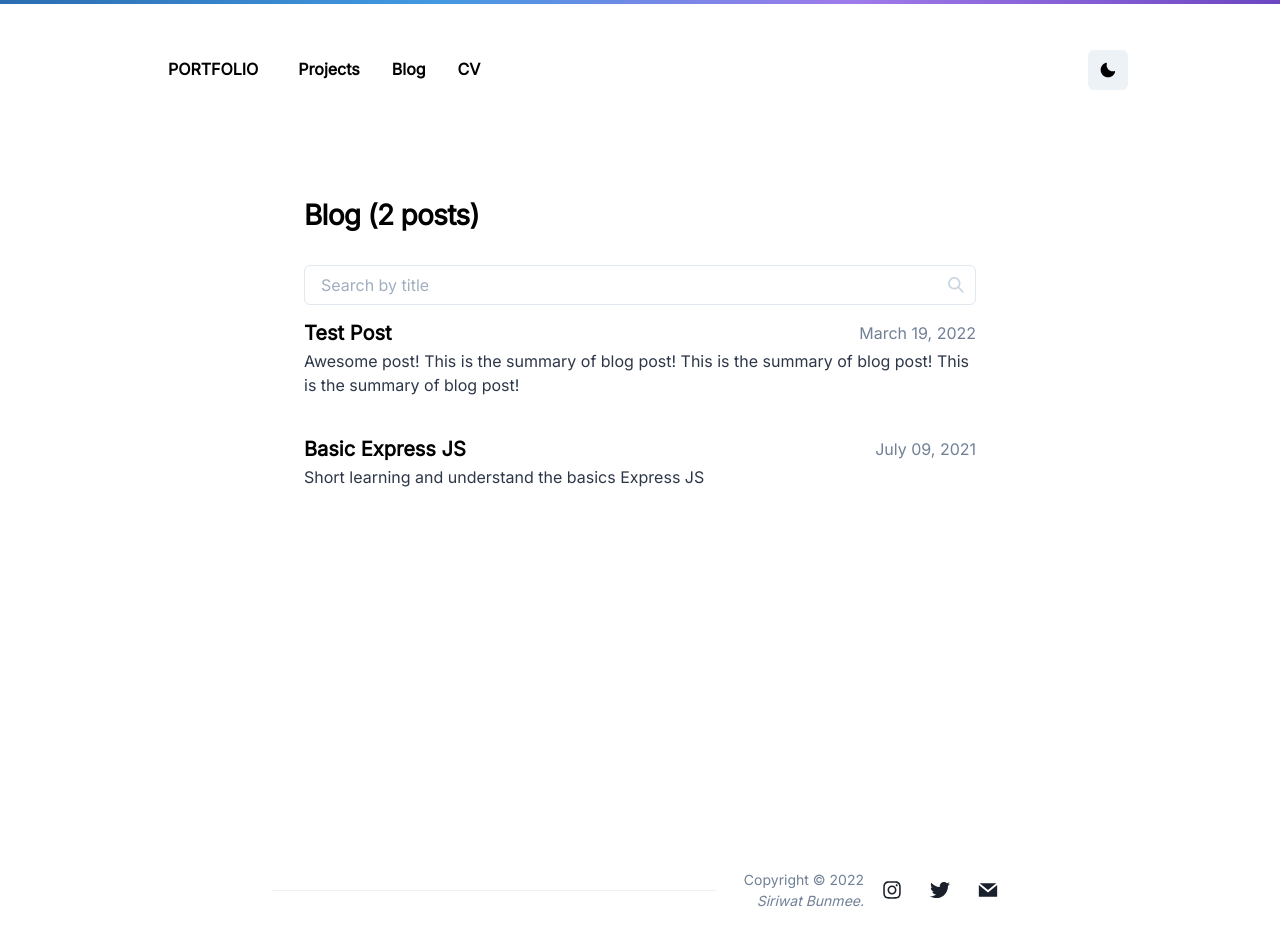
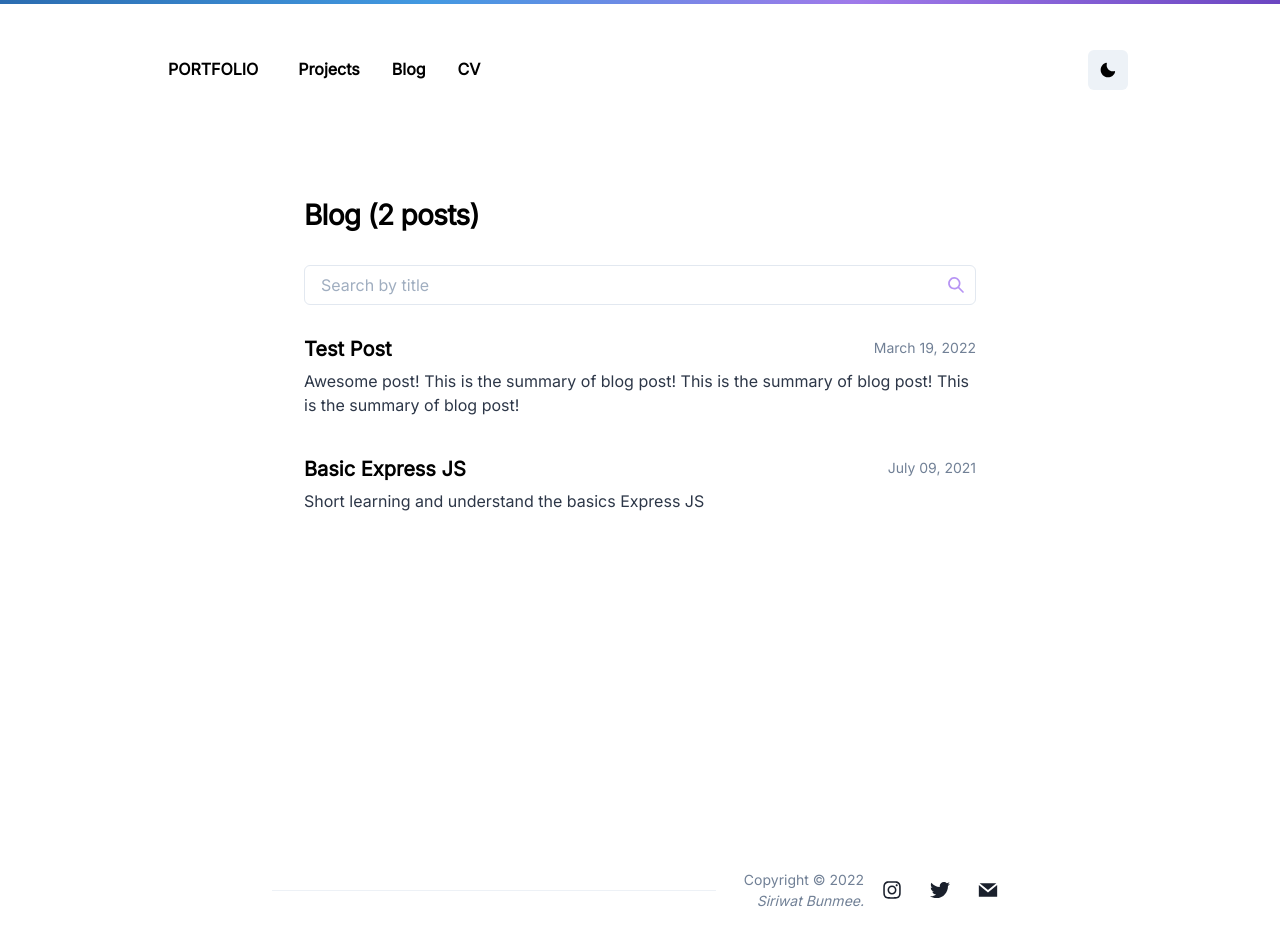
Before and after one commit to homhom2012z/homhom2012z.github.io, a Next.js app: page /blog in a window 1280 px wide. Built offline with nearby package versions, Linux system fonts and the light colour scheme.

Commit message:
change(blog-page): update layout

```diff
--- a/components/Blog/index.js
+++ b/components/Blog/index.js
@@ -13,12 +13,13 @@ const BlogPost = ({ title, publishedAt, summary, slug }) => {
   return (
     <NextLink href={`blog/${slug}`} passHref>
       <Link w="100%" _hover={{ textDecoration: "none" }}>
-        <Box mb={10} display="block" width="100%">
+        <Box display="block" width="100%">
           <Flex
             width="100%"
             align="flex-start"
             justifyContent="space-between"
             flexDirection={["column", "row"]}
+            mb={1}
           >
             <Flex
               flexDirection="column"
@@ -36,6 +37,7 @@ const BlogPost = ({ title, publishedAt, summary, slug }) => {
               minWidth="140px"
               textAlign={["left", "right"]}
               mb={[4, 0]}
+              fontSize={"sm"}
             >
               {format(parseISO(publishedAt), "MMMM dd, yyyy")}
             </Text>
--- a/layouts/blog/index.js
+++ b/layouts/blog/index.js
@@ -43,7 +43,7 @@ export default function BlogLayout({ children, frontMatter }) {
           maxWidth="700px"
           w="100%"
         >
-          <Heading letterSpacing="tight" mb={2} as="h1" size="2xl">
+          <Heading letterSpacing="tight" mb={2} as="h1" size="xl">
             {frontMatter.title}
           </Heading>
           <Flex
--- a/pages/blog.js
+++ b/pages/blog.js
@@ -7,6 +7,8 @@ import {
   Input,
   InputGroup,
   InputRightElement,
+  Text,
+  Box,
 } from "@chakra-ui/react";
 
 import { getAllFilesFrontMatter } from "../lib/mdx/mdx";
@@ -37,33 +39,42 @@ export default function Blog({ posts }) {
           spacing={8}
           justifyContent="center"
           alignItems="flex-start"
+          w={"100%"}
           m="0 auto 4rem auto"
-          // maxWidth={"container.md"}
         >
           <Flex
             flexDirection="column"
             justifyContent="flex-start"
             alignItems="flex-start"
-            // maxWidth={"container.md"}
+            w={"100%"}
             px={4}
           >
+            <Box w={"100%"} mb={8}>
               <Heading letterSpacing="tight" mb={8} as="h1" size="lg">
                 Blog ({posts.length} posts)
               </Heading>
-            <InputGroup mb={4} mr={4} w="100%">
+              <InputGroup w="100%">
                 <Input
                   aria-label="Search by title"
                   placeholder="Search by title"
                   onChange={(e) => setSearchValue(e.target.value)}
                 />
                 <InputRightElement>
-                <SearchIcon color="gray.300" />
+                  <SearchIcon color="purple.300" />
                 </InputRightElement>
               </InputGroup>
-            {!filteredBlogPosts.length && "No posts found :("}
+            </Box>
+
+            {!filteredBlogPosts.length && (
+              <Box w={"100%"} textAlign={"center"} mt={"20vh"} mb={20}>
+                <Text>No posts matched your search.</Text>
+              </Box>
+            )}
+            <Stack spacing={10}>
               {filteredBlogPosts.map((frontMatter) => (
                 <BlogPost key={frontMatter.title} {...frontMatter} />
               ))}
+            </Stack>
           </Flex>
         </Stack>
       </Container>
```
Lines whose indentation alone changed are shown as unchanged.
